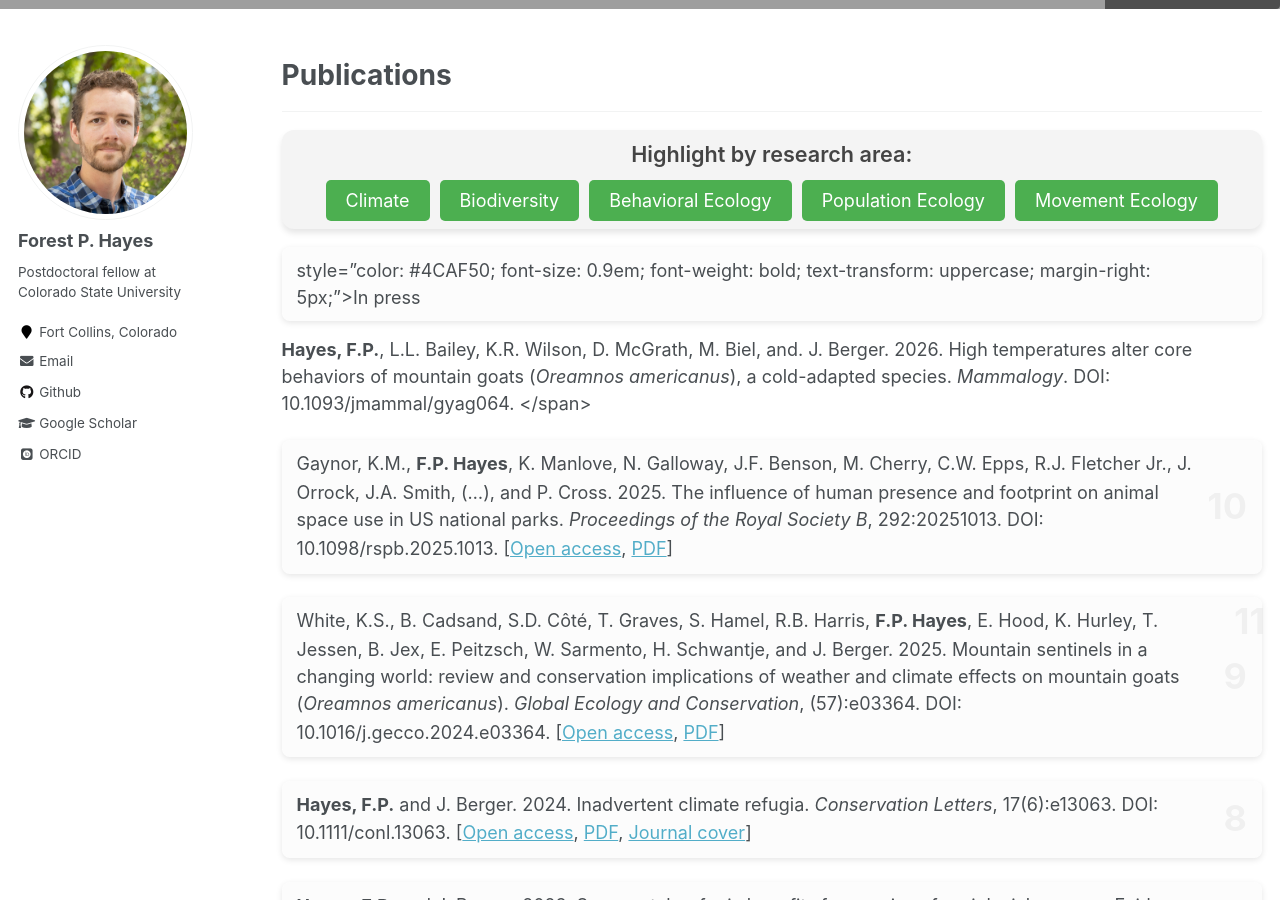
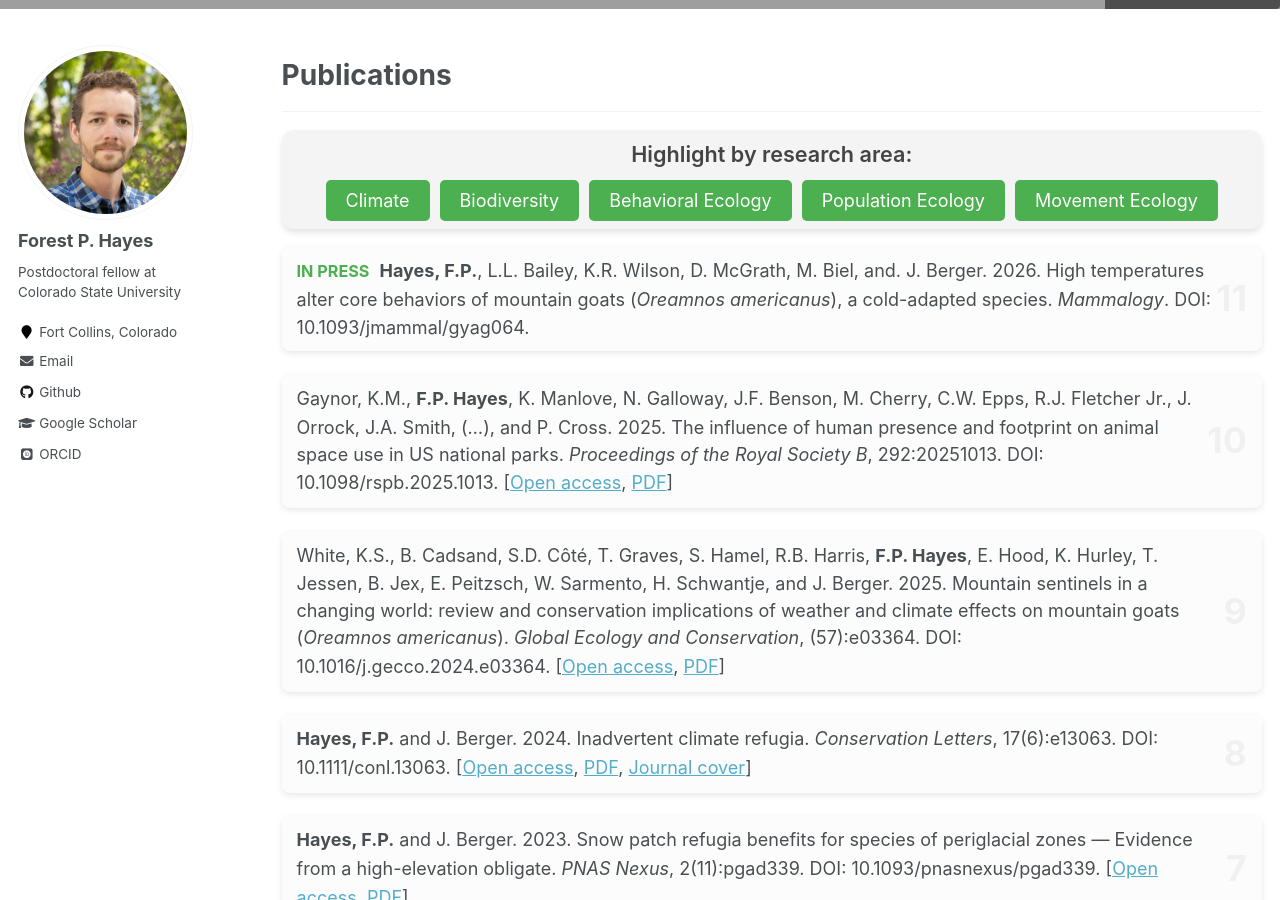
Before and after one commit to foresthayes/foresthayes.github.io, a Jekyll site: the page built from _pages/publications.md, in a window 1280 px wide and 900 px high, scrolled down 1033 px. Built offline with Jekyll 4.4.1, drawn with Linux system fonts in a browser that asks for light colours; some web fonts are replaced.

Commit message:
Update publications.md

```diff
--- a/_pages/publications.md
+++ b/_pages/publications.md
@@ -128,7 +128,7 @@ header:
 <!--span style="color: #4CAF50; font-size: 0.9em; font-weight: bold; text-transform: uppercase; margin-right: 5px;">In press</span> -->
 
 <span class="publication" data-topics="Behavioral Ecology, Climate, Movement Ecology">
-  style="color: #4CAF50; font-size: 0.9em; font-weight: bold; text-transform: uppercase; margin-right: 5px;">In press</span>
+  <span style="color: #4CAF50; font-size: 0.9em; font-weight: bold; text-transform: uppercase; margin-right: 5px;">In press</span>
   <span class="publication-number">11</span>
   **Hayes, F.P.**, L.L. Bailey, K.R. Wilson, D. McGrath, M. Biel, and. J. Berger. 2026. High temperatures alter core behaviors of mountain goats (*Oreamnos americanus*), a cold-adapted species. *Mammalogy*. DOI: 10.1093/jmammal/gyag064.
 </span>
```
